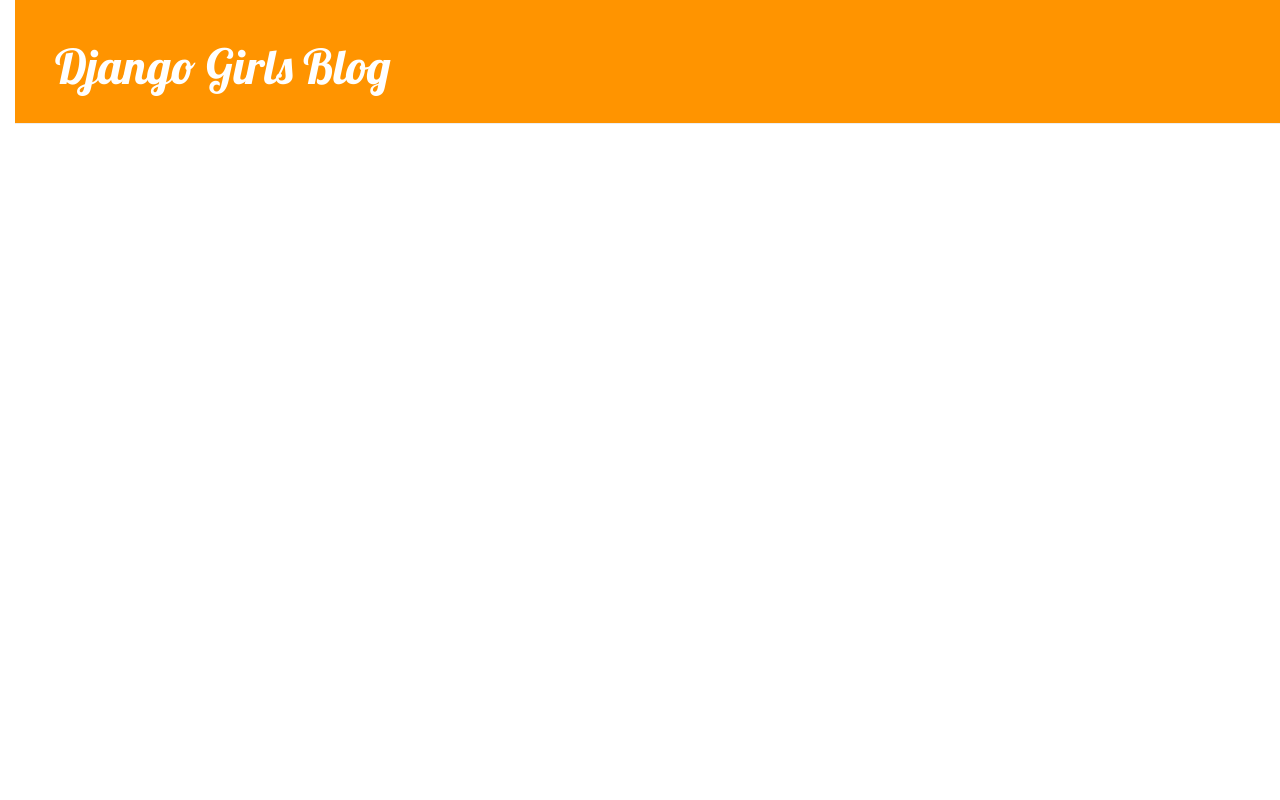
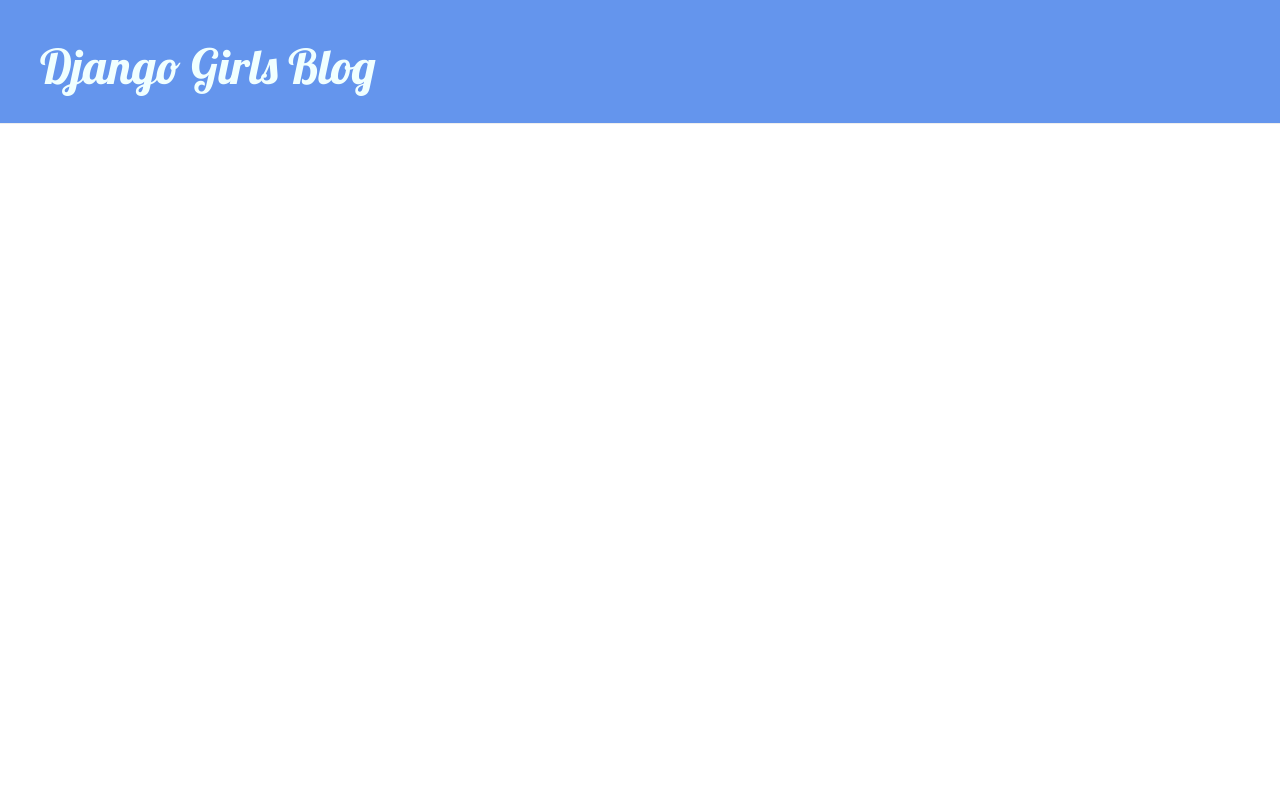
Before and after one commit to jamie714/my-first-blog, a Django app: page / in a window 1280 px wide. Run offline with Django 3.2, Linux system fonts and the light colour scheme; data that the repository does not hold is empty; some libraries are stand-ins or nearby versions.

Commit message:
Changed some colors

```diff
--- a/blog/static/css/blog.css
+++ b/blog/static/css/blog.css
@@ -1,24 +1,11 @@
-h1 a {
-    color:aquamarine;
-    font-family: 'Lobster';
-}
-
-h3 a {
-    color:aqua;
-}
-
-body {
-    padding-left: 15px;
-}
-
 .page-header {
-    background-color: #ff9400;
+    background-color:cornflowerblue;
     margin-top: 0;
     padding: 20px 20px 20px 40px;
 }
 
 .page-header h1, .page-header h1 a, .page-header h1 a:visited, .page-header h1 a:active {
-    color: #ffffff;
+    color:azure;
     font-size: 36pt;
     text-decoration: none;
 }
@@ -29,6 +16,7 @@
 
 h1, h2, h3, h4 {
     font-family: 'Lobster', cursive;
+    color: aqua
 }
 
 .date {
```
